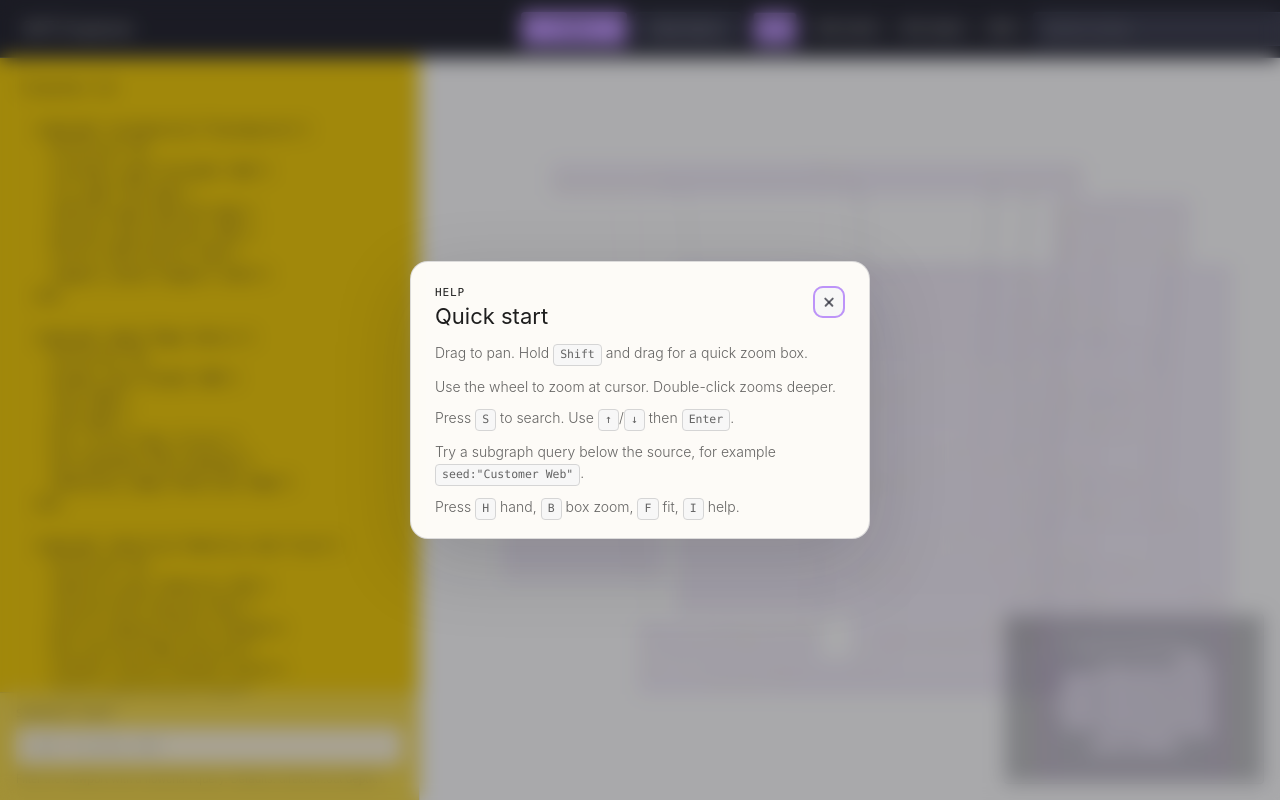
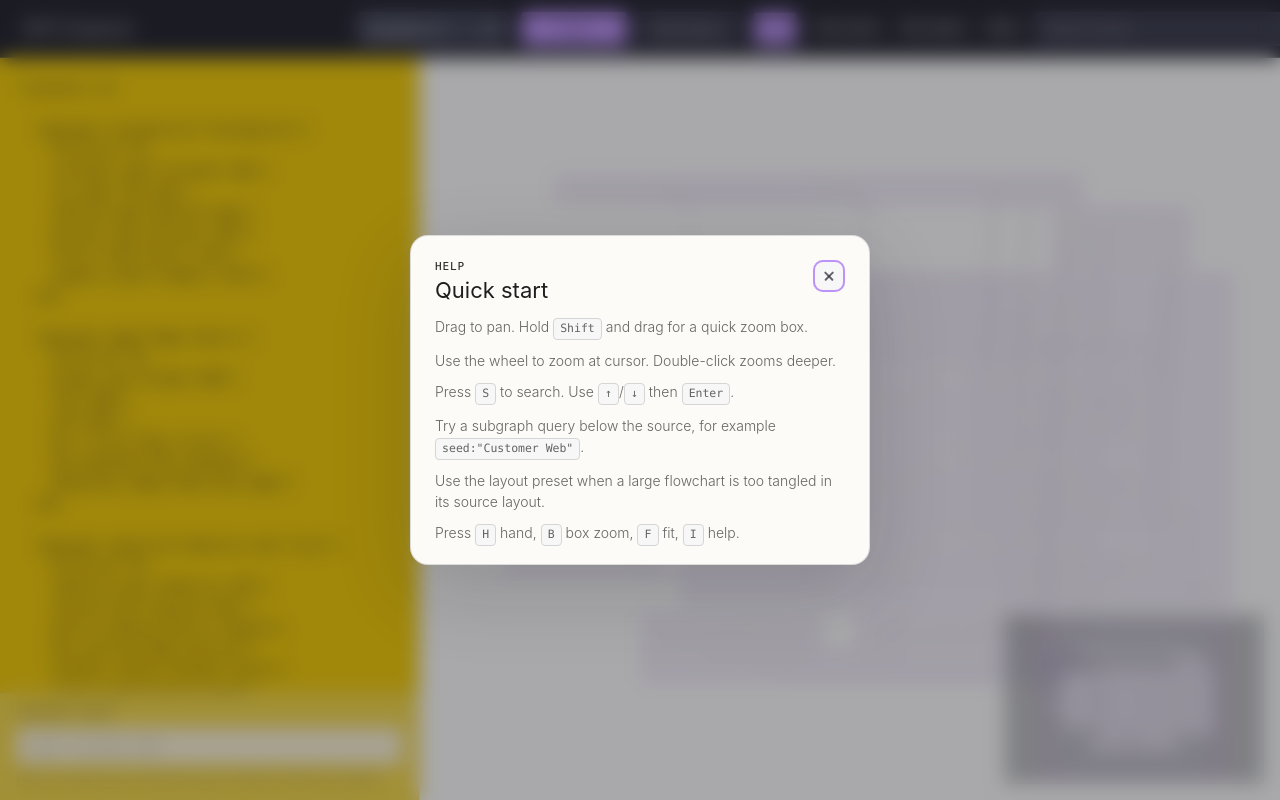
Before and after one commit to broyeztony/mermaid-explorer, a website built with Vite: page index.html in a window 1280 px wide. Shown: the top 800 px of the page. Built offline with nearby package versions, Linux system fonts and the light colour scheme.

Commit message:
Add layout presets for large flowcharts

```diff
--- a/index.html
+++ b/index.html
@@ -21,6 +21,15 @@
         </div>
 
         <div class="topbar-controls">
+          <div class="select-field">
+            <label class="sr-only" for="layoutPresetSelect">Layout preset</label>
+            <select id="layoutPresetSelect" aria-label="Layout preset">
+              <option value="readable-lr">Readable LR</option>
+              <option value="source">Source Layout</option>
+              <option value="readable-td">Readable TD</option>
+            </select>
+          </div>
+
           <div
             class="mode-switch"
             role="tablist"
@@ -174,6 +183,9 @@
               <kbd>seed:"Customer Web"</kbd>.
             </li>
             <li class="instructions-item">
+              Use the layout preset when a large flowchart is too tangled in its source layout.
+            </li>
+            <li class="instructions-item">
               Press <kbd>H</kbd> hand, <kbd>B</kbd> box zoom, <kbd>F</kbd> fit, <kbd>I</kbd> help.
             </li>
           </ul>
--- a/src/main.js
+++ b/src/main.js
@@ -6,6 +6,7 @@ import "./styles.css";
 const dom = {
   instructionsModal: document.querySelector("#instructionsModal"),
   instructionsCloseBtn: document.querySelector("#instructionsCloseBtn"),
+  layoutPresetSelect: document.querySelector("#layoutPresetSelect"),
   nodeSearchShell: document.querySelector("#nodeSearchShell"),
   nodeSearchInput: document.querySelector("#nodeSearchInput"),
   nodeSearchResults: document.querySelector("#nodeSearchResults"),
@@ -31,6 +32,7 @@ const dom = {
 };
 
 const state = {
+  layoutPreset: "readable-lr",
   mode: "pan",
   rawBounds: null,
   fitBounds: null,
@@ -59,7 +61,7 @@ const state = {
 
 const fontsReady = document.fonts?.ready ?? Promise.resolve();
 
-mermaid.initialize({
+const baseMermaidConfig = {
   startOnLoad: false,
   securityLevel: "strict",
   maxTextSize: 50000,
@@ -85,7 +87,9 @@ mermaid.initialize({
     edgeLabelBackground: "#faf7ff",
     background: "#ffffff",
   },
-});
+};
+
+mermaid.initialize(baseMermaidConfig);
 
 init();
 
@@ -106,6 +110,7 @@ function wireEvents() {
 
   dom.sourceInput.addEventListener("input", scheduleRenderDiagram);
   dom.sourceInput.addEventListener("keydown", onSourceInputKeyDown);
+  dom.layoutPresetSelect.addEventListener("change", onLayoutPresetChange);
   dom.subgraphQueryInput.addEventListener("input", onSubgraphQueryInput);
   dom.subgraphQueryInput.addEventListener("focus", syncSubgraphQuerySuggestions);
   dom.subgraphQueryInput.addEventListener("keydown", onSubgraphQueryKeyDown);
@@ -219,6 +224,11 @@ function onSubgraphQueryInput() {
   scheduleRenderDiagram();
 }
 
+function onLayoutPresetChange() {
+  state.layoutPreset = dom.layoutPresetSelect.value;
+  renderDiagram();
+}
+
 function clearSubgraphQuery() {
   if (!dom.subgraphQueryInput.value) {
     return;
@@ -245,6 +255,7 @@ async function renderDiagram() {
   const source = queryState.mode === "active"
     ? queryState.source
     : fullSource;
+  const renderSource = applyLayoutPresetToSource(source, state.layoutPreset);
 
   const renderToken = ++state.renderToken;
   cancelAnimation();
@@ -255,7 +266,8 @@ async function renderDiagram() {
     await fontsReady;
 
     const renderId = `mermaid-explorer-${renderToken}`;
-    const { svg } = await mermaid.render(renderId, source);
+    mermaid.initialize(buildMermaidConfig(state.layoutPreset));
+    const { svg } = await mermaid.render(renderId, renderSource);
 
     if (renderToken !== state.renderToken) {
       return;
@@ -299,6 +311,61 @@ async function renderDiagram() {
   }
 }
 
+function buildMermaidConfig(layoutPreset) {
+  const flowchart =
+    layoutPreset === "readable-lr" || layoutPreset === "readable-td"
+      ? {
+          ...baseMermaidConfig.flowchart,
+          defaultRenderer: "elk",
+          nodeSpacing: 72,
+          rankSpacing: 116,
+          wrappingWidth: 164,
+          padding: 26,
+        }
+      : { ...baseMermaidConfig.flowchart };
+
+  return {
+    ...baseMermaidConfig,
+    flowchart,
+    themeVariables: { ...baseMermaidConfig.themeVariables },
+  };
+}
+
+function applyLayoutPresetToSource(source, layoutPreset) {
+  if (!source || layoutPreset === "source") {
+    return source;
+  }
+
+  if (layoutPreset === "readable-lr") {
+    return overrideFlowchartDirection(source, "LR");
+  }
+
+  if (layoutPreset === "readable-td") {
+    return overrideFlowchartDirection(source, "TD");
+  }
+
+  return source;
+}
+
+function overrideFlowchartDirection(source, direction) {
+  const lines = `${source ?? ""}`.split("\n");
+  const headerIndex = lines.findIndex((line) => /^\s*(flowchart|graph)\b/i.test(line));
+
+  if (headerIndex < 0) {
+    return source;
+  }
+
+  const headerLine = lines[headerIndex];
+  const match = headerLine.match(/^(\s*(?:flowchart|graph))(?:\s+\w+)?(.*)$/i);
+
+  if (!match) {
+    return source;
+  }
+
+  lines[headerIndex] = `${match[1]} ${direction}${match[2] ?? ""}`.trimEnd();
+  return lines.join("\n");
+}
+
 function clearDiagramState() {
   setViewerEmpty(true);
   state.svg = null;
```
